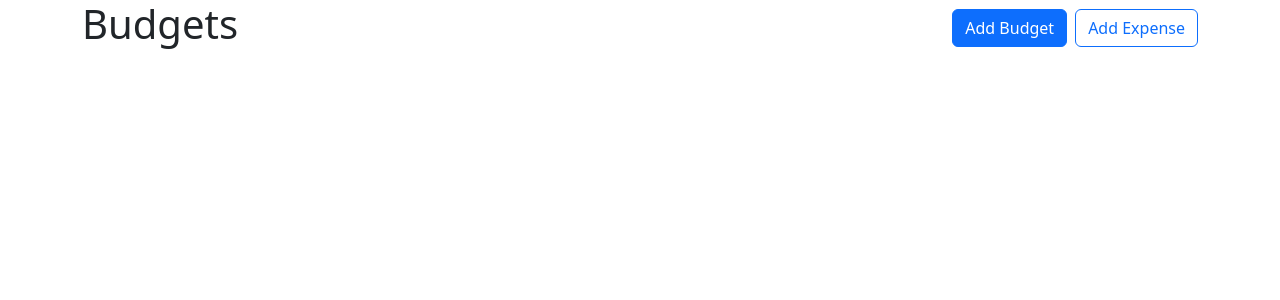
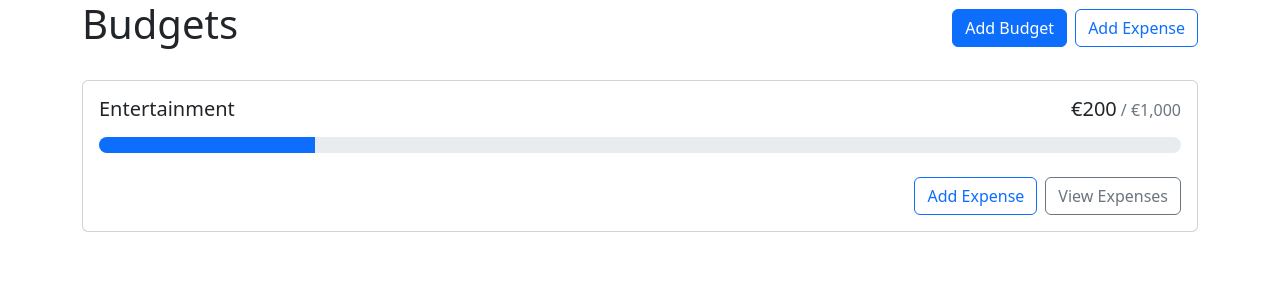
Before and after one commit to zgs3/Budget_App_React, a React (Create React App) app: page / in a window 1280 px wide. Shown: the top 300 px of the page. Built offline with nearby package versions, Linux system fonts and the light colour scheme.

Commit message:
Finished BudgetCard component structure and styling.

```diff
--- a/src/App.js
+++ b/src/App.js
@@ -1,6 +1,6 @@
 import logo from './logo.svg';
 import './App.css';
-import BudgetCard from './components/budgetCard'
+import BudgetCard from './components/budgetCard/BudgetCard'
 import { Button, Container, Stack } from 'react-bootstrap'
 
 function App() {
@@ -18,7 +18,7 @@
         alignItems: 'flex-start'
       }}
       >
-
+        <BudgetCard name='Entertainment' amount={200} max={1000} ></BudgetCard>
       </div>
     </Container>
   );
--- a/src/components/budgetCard/BudgetCard.js
+++ b/src/components/budgetCard/BudgetCard.js
@@ -1,11 +1,45 @@
-import React from 'react'
+import { Button, Card, ProgressBar, Stack } from 'react-bootstrap'
+import { currencyFormatter } from '../../utilities'
 
-function BudgetCard() {
+function BudgetCard({ name, amount, max, gray }) {
+  const classNames = []
+  if (amount > max) {
+    classNames.push('bg-danger', 'bg-opacity-10')
+  } else if (gray) {
+    classNames.push('bg-light')
+  }
+
+  const getProgressBarVariant = (amount, max) => {
+    const ratio = amount / max;
+    if (ratio < .5) return 'primary'
+    if (ratio < .75) return 'warning'
+    return 'danger'
+  }
+
   return (
-    <>
-      BudgetCard
-    </>
+    <Card className={classNames.join(' ')}>
+      <Card.Body>
+        <Card.Title className='d-flex justify-content-between align-items-baseline fw-normal mb-3'>
+          <div className='me-2'>{name}</div>
+          <div className='d-flex align-items-baseline'>
+            {currencyFormatter.format(amount)}
+            <span className='text-muted fs-6 ms-1'>/ {currencyFormatter.format(max)}</span>
+          </div>
+        </Card.Title>
+        <ProgressBar
+          className='rounded-pill'
+          variant={getProgressBarVariant(amount, max)}
+          min={0}
+          max={max}
+          now={amount}
+        />
+        <Stack direction='horizontal' gap='2' className='mt-4'>
+          <Button variant='outline-primary' className='ms-auto'>Add Expense</Button>
+          <Button variant='outline-secondary'>View Expenses</Button>
+        </Stack>
+      </Card.Body>
+    </Card>
   )
 }
 
-export { default } from './BudgetCard'
+export default BudgetCard
--- /dev/null
+++ b/src/utilities.js
@@ -0,0 +1,5 @@
+export const currencyFormatter = new Intl.NumberFormat(undefined, {
+  currency: 'eur',
+  style: 'currency',
+  minimumFractionDigits: 0 // set default decimal value to no value.
+}) // Intl = Internationalization (undefined = refers to client locale)
```
